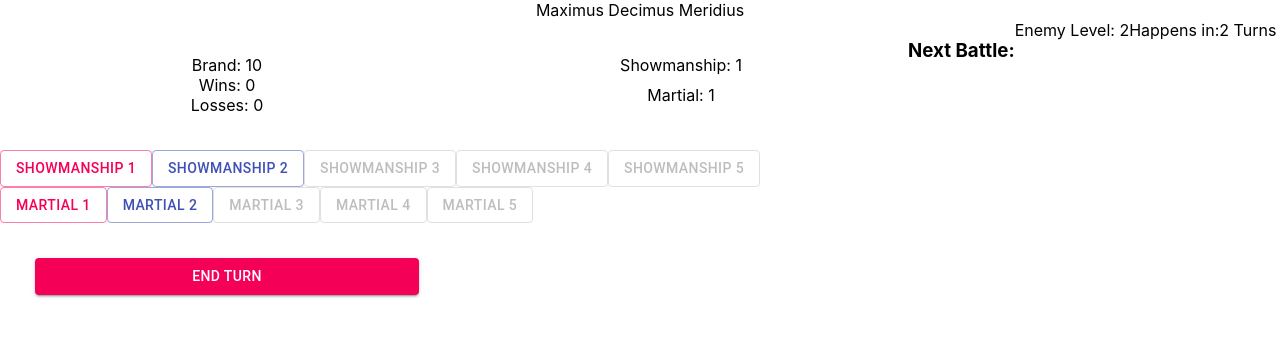
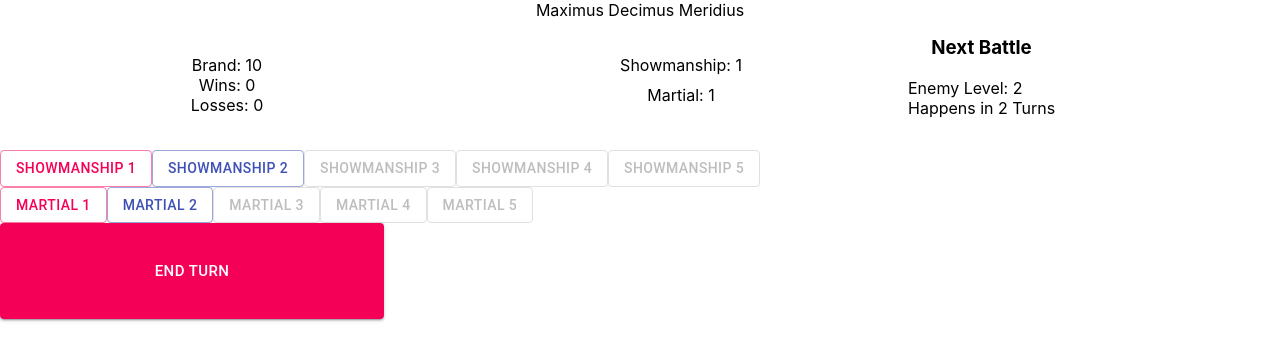
Before and after one commit to upsetshrimp/Lanista, a React (Create React App) app: page / in a window 1280 px wide. Shown: the top 360 px of the page. Built offline with nearby package versions, Linux system fonts and the light colour scheme.

Commit message:
display update

```diff
--- a/src/main-page.js
+++ b/src/main-page.js
@@ -26,7 +26,6 @@ export default function MainPage() {
         setGladiator({ ...gladiator, [attribute]: ++gladiator[attribute] })
         setInBattle(!inBattle)
     }
-    const divstyleRight = { width: "30%", display: "grid", padding: "35px" }
 
     return (
         <div>
@@ -39,18 +38,18 @@ export default function MainPage() {
 
             {inBattle ?
                 <BattleView
-
                     currentBattle={currentBattle} /> : <Train
                     gladiator={gladiator}
                     train={train}
                 />}
-            <div style={divstyleRight}>
-                <Button disabled={canEndTurn}
-                    variant="contained"
-                    color="secondary"
-                    padding="35px"
-                >End Turn</Button>
-            </div>
+            <Button
+                style={{ width: "30%", display: "grid", padding: "35px" }}
+                disabled={canEndTurn}
+                variant="contained"
+                color="secondary"
+                padding="35px"
+                size="large"
+            >End Turn</Button>
         </div>
     );
 }
--- a/src/stat-view.js
+++ b/src/stat-view.js
@@ -2,7 +2,12 @@ import React from 'react';
 
 
 export default function StatView({ gladiator, currentBattle, turnCount, brand, gameHistory }) {
+
+
+
+
     const divstyleleft = { width: "30%", display: "grid", padding: "35px" }
+    const timeToNextBattle = currentBattle?.turn - turnCount
     return (
         <>
             < header style={{ textAlign: "center" }}> {gladiator?.name ?? null}</header >
@@ -16,14 +21,17 @@ export default function StatView({ gladiator, currentBattle, turnCount, brand, g
                     <span style={{ textAlign: "center" }}>Showmanship: {gladiator.showmanship}</span>
                     <span style={{ textAlign: "center" }}>Martial: {gladiator.martial}</span>
                 </div>
-                <h3>Next Battle: </h3>
-                <span>Enemy Level: {currentBattle.enemyLvl}</span>
-
+                <p>
+                <h3 style={{textAlign: "center",marginTop: 0 }}>Next Battle</h3>
+                <span>Enemy Level: </span>
+                <span>{currentBattle.enemyLvl}</span>
+                    <br/>
                 <span>
-                    Happens in:
-                    {currentBattle?.turn - turnCount}
-                    {currentBattle?.turn - turnCount === 1 ? ' Turn' : ' Turns'}
+                    Happens in&nbsp;
+                    {timeToNextBattle} Turn
+                    {timeToNextBattle === 1 ? null : 's'}
                 </span>
+                </p>
 
             </div>
         </>
```
